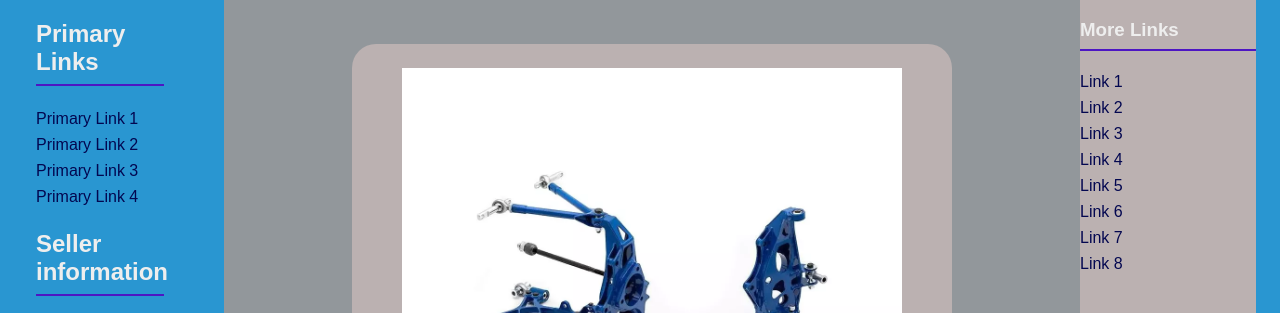
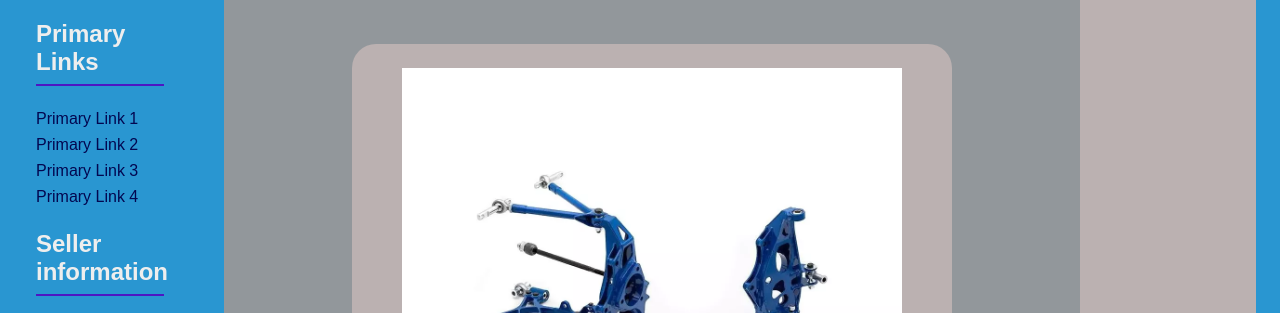
Before and after one commit to mandalynn98/mandalynn98.github.io, a plain HTML site: page excersise/mebay-product-page/index.html in a window 1280 px wide. Shown: the top 313 px of the page. Drawn offline with Linux system fonts and the light colour scheme.

Commit message:
Update index.html

```diff
--- a/excersise/mebay-product-page/index.html
+++ b/excersise/mebay-product-page/index.html
@@ -112,17 +112,7 @@
                 </div>
             </div>
             <div id="column-3">
-                <h3>More Links</h3>
-                <ul>
-                    <li><a href="#">Link 1</a></li>
-                    <li><a href="#">Link 2</a></li>
-                    <li><a href="#">Link 3</a></li>
-                    <li><a href="#">Link 4</a></li>
-                    <li><a href="#">Link 5</a></li>
-                    <li><a href="#">Link 6</a></li>
-                    <li><a href="#">Link 7</a></li>
-                    <li><a href="#">Link 8</a></li>
-                </ul>
+
             </div>
         </div>
 
```
